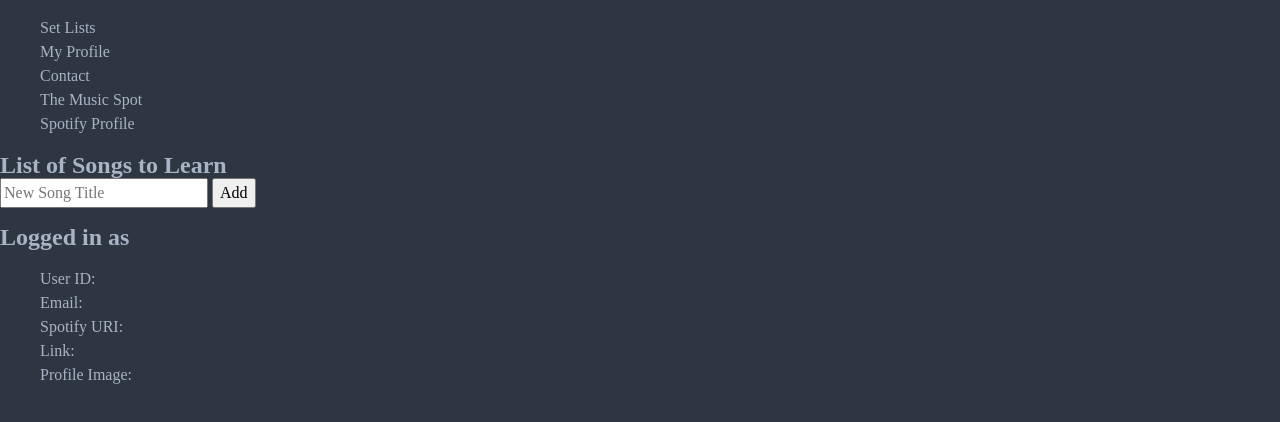
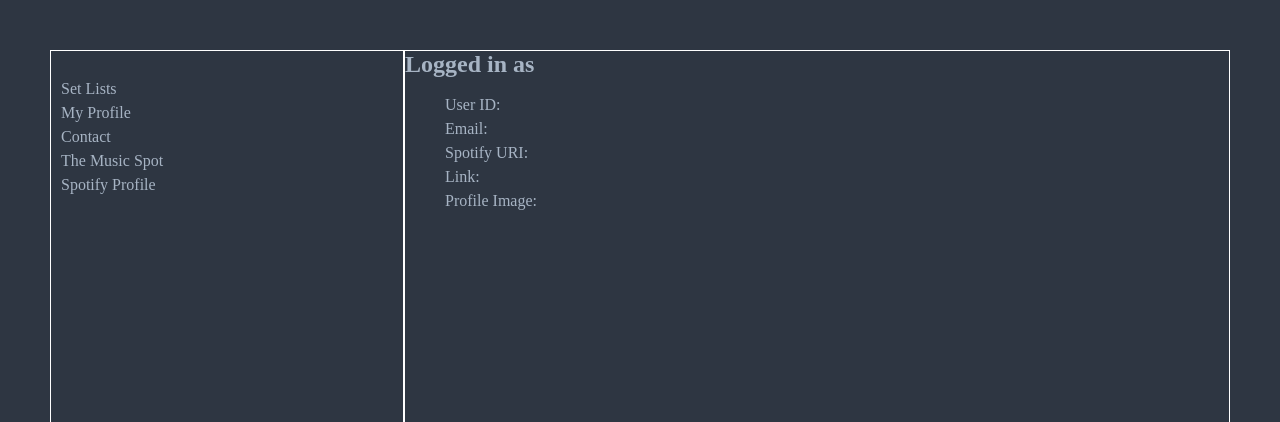
Before and after one commit to JorgeLVilla/music-app, a website built with Vite: page index.html in a window 1280 px wide. Shown: the top 422 px of the page. Built offline with nearby package versions, Linux system fonts and the light colour scheme.

Commit message:
adds css files and styles app container

```diff
--- a/index.html
+++ b/index.html
@@ -4,12 +4,15 @@
     <meta charset="UTF-8" />
     <link rel="icon" type="image/svg+xml" href="/dog-logo.png" />
     <link rel="stylesheet" href="/style.css">
+    <link rel="stylesheet" href="/styles/content-cont.css">
+    <link rel="stylesheet" href="/styles/nav.css">
     <meta name="viewport" content="width=device-width, initial-scale=1.0" />
     <title>Vite App</title>
   </head>
   <body>
+  <div class="app-container">
   <nav>
-    <ul>
+    <ul class="nav-links-container">
       <li><a href="#" id="playlists-link">Set Lists</a></li>
       <li><a href="#" id="profile-link">My Profile</a></li>
       <li><a href="#" id="contact-link">Contact</a></li>
@@ -17,17 +20,18 @@
       <li><a href="#" id="spotify-link">Spotify Profile</a></li>
     </ul>
   </nav>
-  <section class="playlists-border">
-    <h2 class="playlists-border">List of Songs to Learn</h2>
-    <div>
-      <label for="songInput"></label>
-      <input type="text" id="songInput" placeholder="New Song Title">
-      <button id="addSong">Add</button>
-    </div>
-    <ul id="songList"></ul>
-  </section>
+<!--  <section class="playlists-border">-->
+<!--    <h2 class="playlists-border">List of Songs to Learn</h2>-->
+<!--    <div>-->
+<!--      <label for="songInput"></label>-->
+<!--      <input type="text" id="songInput" placeholder="New Song Title">-->
+<!--      <button id="addSong">Add</button>-->
+<!--    </div>-->
+<!--    <ul id="songList"></ul>-->
+<!--  </section>-->
     <div id="content-container"></div>
     <script type="module" src="/main.js"></script>
-  <script src="scripts/playlists.js"></script>
+    <script src="scripts/playlists.js"></script>
+  </div>
   </body>
 </html>
--- a/style.css
+++ b/style.css
@@ -178,3 +178,26 @@ li {
 a:link, a:visited {
   text-decoration: none;
 }
+
+.app-container {
+  display: flex;
+  margin: 50px;
+  min-height: 90vh;
+}
+
+nav {
+  min-width: 30%;
+  border: 1px solid white;
+}
+
+#content-container {
+    min-width: 70%;
+    border: 1px solid white;
+}
+
+.nav-links-container {
+  padding: 10px;
+  display: flex;
+  flex-direction: column;
+  justify-content: space-around;
+}
```
Also changed, not shown: src/about.html (+9 -2 lines), src/playlists.html (+1 -1 lines), styles/about.css (added, +9 -0 lines), styles/content-cont.css (added), styles/nav.css (added).
